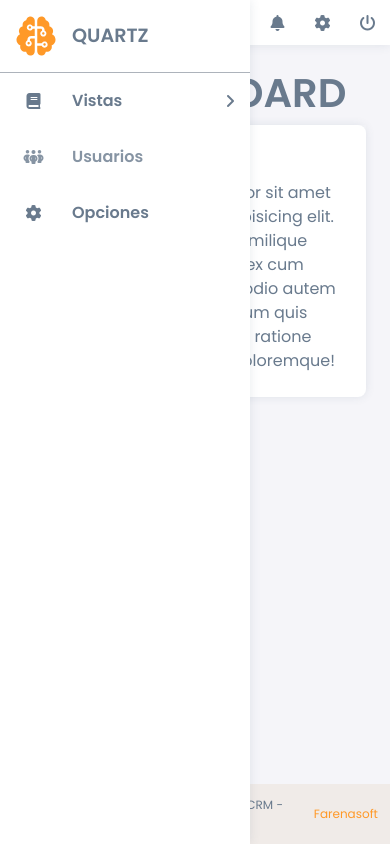
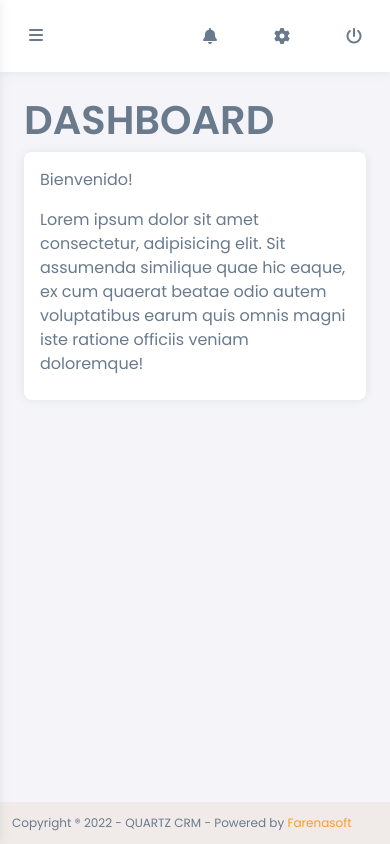
Before and after one commit to GuidoAgustin/sofia_frontend, a Vue app: page /dashboard in a window 390 px wide. Built offline with nearby package versions, Linux system fonts and the light colour scheme; no server answers; sample sign-in values are in the browser's storage; what v-calendar would draw is missing.

Commit message:
Responsive Sidebar & transparente btns

```diff
--- a/src/assets/scss/_colors.scss
+++ b/src/assets/scss/_colors.scss
@@ -4,10 +4,41 @@
   }
   .bg-#{$color} {
     background-color: $value !important;
+    color: var(--color-#{$color}-text);
   }
   .card.card-#{$color} {
     background-color: $value;
-    color: white;
+    color: var(--color-#{$color}-text);
+  }
+  .btn.btn-#{$color} {
+    background-color: $value !important;
+    color: var(--color-#{$color}-text) !important;
+    transition: 0.5s ease;
+
+    &:not(:disabled),
+    &:not(.disabled) {
+      &:hover {
+        background-color: darken($value, 25%);
+        transition: 0.5s ease;
+      }
+    }
+  }
+
+  .btn.btn-outline-#{$color} {
+    background-color: transparent;
+    border: 2px solid #{$value};
+    color: #{$value};
+    transition: 0.5s ease;
+
+    &:not(:disabled),
+    &:not(.disabled) {
+      &:hover {
+        transition: 0.5s ease;
+        border: 2px solid transparent;
+        color: var(--color-#{$color}-text);
+        background-color: darken($value, 7.5%);
+      }
+    }
   }
 
   .topbar.topbar-#{$color} {
--- a/src/assets/scss/_items.scss
+++ b/src/assets/scss/_items.scss
@@ -30,6 +30,7 @@
     height: calc(100% - 1.5em);
 
     .card-header {
+      height: 65px;
       background: #fff;
       border-top-left-radius: 0.25em;
       border-top-right-radius: 0.25em;
@@ -74,6 +75,7 @@
 
 .tooltip {
   position: absolute;
+  color: #fff;
   background-color: rgba(0, 0, 0, 0.75);
   border-radius: 0.25em;
   padding: 5px 10px;
--- a/src/assets/scss/_main.scss
+++ b/src/assets/scss/_main.scss
@@ -225,6 +225,10 @@ a {
       -webkit-box-shadow: var(--shadow);
       z-index: 1;
 
+      .menu-handler {
+        display: none;
+      }
+
       .topbar-buttons {
         display: flex;
         align-items: stretch;
@@ -261,4 +265,28 @@ a {
       }
     }
   }
+
+  @media (max-width: 768px) {
+    .sidebar {
+      width: var(--sidebar-open-width) !important;
+      transform: translateX(calc(var(--sidebar-open-width) * -1));
+      transition: 0.5s ease;
+
+      &.sidebar-open {
+        transform: translateX(0);
+        transition: 0.5s ease;
+      }
+    }
+    .main {
+      margin-left: 0 !important;
+
+      .topbar {
+        .menu-handler {
+          display: block;
+          margin-right: auto;
+          width: var(--topbar-height);
+        }
+      }
+    }
+  }
 }
--- a/src/assets/scss/_variables.scss
+++ b/src/assets/scss/_variables.scss
@@ -1,37 +1,48 @@
-@import url('https://fonts.googleapis.com/css2?family=Poppins:wght@400;600;800&display=swap');
+@import url("https://fonts.googleapis.com/css2?family=Poppins:wght@400;600;800&display=swap");
 
 $custom-theme-colors: () !default;
 $custom-theme-colors: map-merge(
   (
-    'primary-tint':     #ffaa48,
-    'primary':          #ff9928,
-    'primary-shade':    #da8019,
-    'primary-50':       #ff9b2850,
-    'primary-25':       #ff9b2825,
+    "primary": #ff9928,
+    "primary-text": #fff,
+    "primary-tint": #ffaa48,
+    "primary-shade": #da8019,
+    "primary-50": #ff9b2850,
+    "primary-25": #ff9b2825,
 
-    'secondary-tint':   #6cd0ff,
-    'secondary':        #3dc2ff,
-    'secondary-shade':  #2a9bcf,
+    "secondary-tint": #6cd0ff,
+    "secondary": #3dc2ff,
+    "secondary-text": #fff,
+    "secondary-shade": #2a9bcf,
 
-    'light':            #f5f5f9,
-    'light-shade':      #f0ebe8,
+    "transparent": transparent,
+    "transparent-text": #697a8d,
 
-    'medium-tint':      #ADB3BB,
-    'medium':           #697a8d,
-    'medium-shade':     #506072,
+    "light": #f5f5f9,
+    "light-text": #000,
+    "light-shade": #f0ebe8,
 
-    'dark-tint':        #373737,
-    'dark':             #2C2C2C,
-    'dark-shade':       #202020,
+    "medium-tint": #adb3bb,
+    "medium": #697a8d,
+    "medium-text": #000,
+    "medium-shade": #506072,
 
-    'danger':           #e14319,
-    'success':          #6abb45,
-    'info':             #7ad7e4,
-    'warning':          #dbbb4f,
+    "dark-tint": #373737,
+    "dark": #2c2c2c,
+    "dark-text": #fff,
+    "dark-shade": #202020,
+
+    "danger": #e14319,
+    "danger-text": #fff,
+    "success": #6abb45,
+    "success-text": #fff,
+    "info": #7ad7e4,
+    "info-text": #fff,
+    "warning": #dbbb4f,
+    "warning-text": #fff,
   ),
   $custom-theme-colors
 );
-
 
 $custom-sizes: () !default;
 $custom-sizes: map-merge(
@@ -48,9 +59,8 @@ $custom-sizes: map-merge(
   $custom-sizes
 );
 
-
 :root {
-  --font-family: 'Poppins', sans-serif;
+  --font-family: "Poppins", sans-serif;
 
   @each $color, $value in $custom-theme-colors {
     --color-#{$color}: #{$value};
@@ -62,5 +72,5 @@ $custom-sizes: map-merge(
 
   --sidebar-closed-width: calc(40px + 2em);
   --sidebar-open-width: 250px;
-  --topbar-height: 45px;
+  --topbar-height: 72px;
 }
--- a/src/components/Topbar.vue
+++ b/src/components/Topbar.vue
@@ -1,5 +1,9 @@
 <template>
   <div class="topbar">
+    <button class="btn btn-transparent menu-handler" @click.stop="openSidebar">
+      <i class="fa fa-bars"></i>
+    </button>
+
     <ul class="topbar-buttons">
       <li><i class="fa-solid fa-bell"></i></li>
       <li><i class="fa-solid fa-gear"></i></li>
@@ -9,3 +13,28 @@
     </ul>
   </div>
 </template>
+
+<script>
+export default {
+  mounted() {
+    document.addEventListener("click", this.closeSidebar);
+  },
+  beforeUnmount() {
+    document.removeEventListener("click", this.closeSidebar);
+  },
+  methods: {
+    closeSidebar(e) {
+      const sb = document.querySelector(".sidebar");
+      if (sb && sb.classList.contains("sidebar-open")) {
+        if (e.target.closest(".sidebar")) return;
+
+        sb.classList.remove("sidebar-open");
+      }
+    },
+    openSidebar() {
+      const sb = document.querySelector(".sidebar");
+      sb.classList.add("sidebar-open");
+    },
+  },
+};
+</script>
--- a/src/views/Auth/Login.vue
+++ b/src/views/Auth/Login.vue
@@ -17,6 +17,7 @@
           password
           icon="fa-solid fa-fingerprint"
           v-model="form.password"
+          @keyup.enter="signIn"
         />
         <FormSwitch label="Recordarme" v-model="form.remember" small />
 
```
